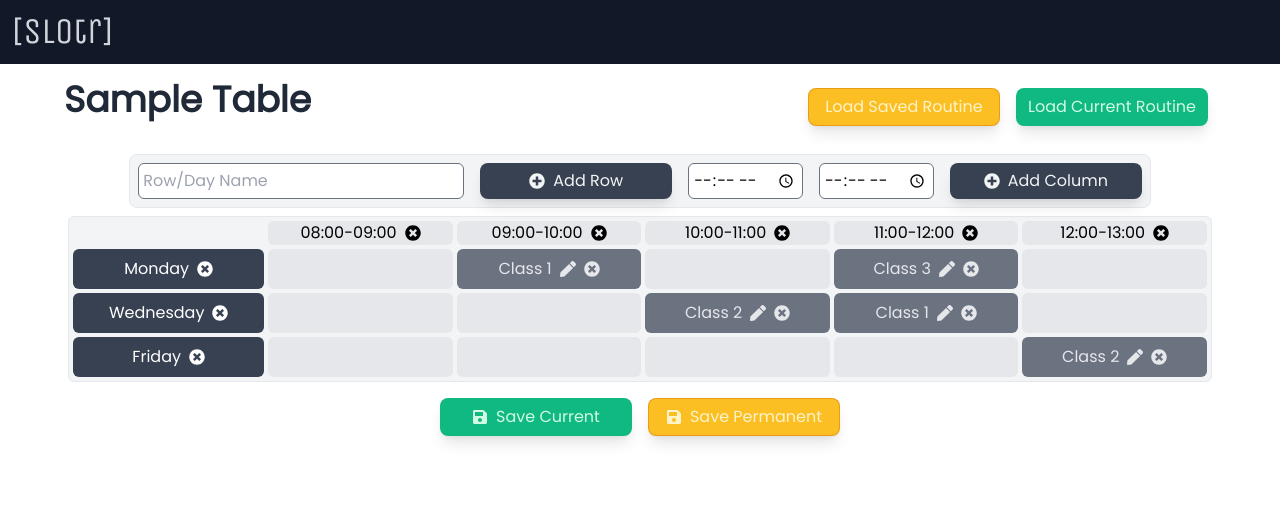
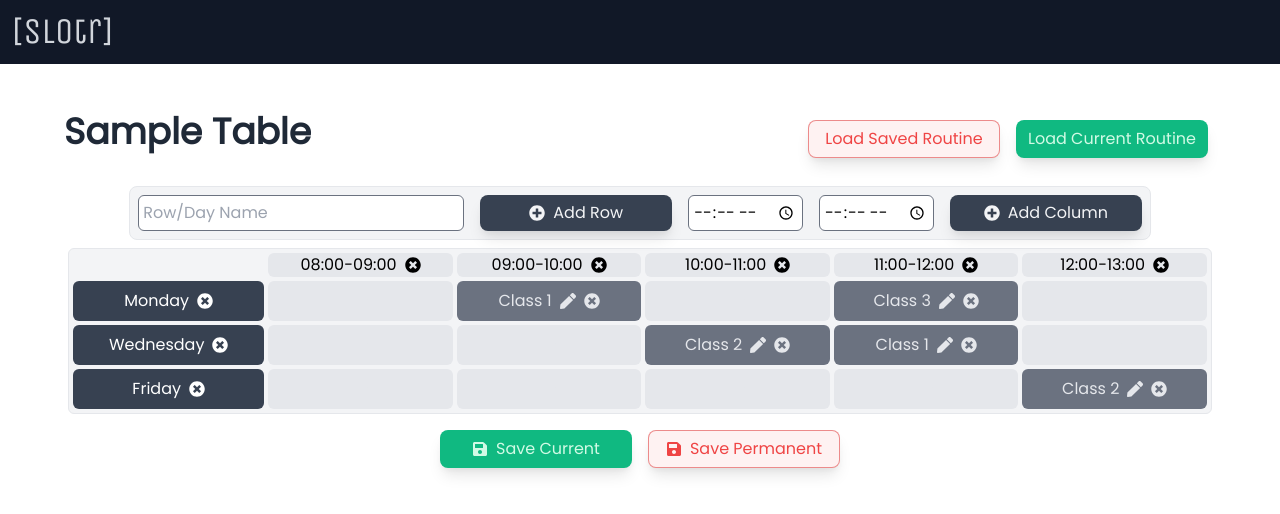
Before and after one commit to spiritinchains/slotr-frontend, a React (Create React App) app: page /edit/1 in a window 1280 px wide. Shown: the top 514 px of the page. Built offline with nearby package versions, Linux system fonts and the light colour scheme; no server answers.

Commit message:
Final the Third

```diff
--- a/src/index.css
+++ b/src/index.css
@@ -56,12 +56,13 @@ h1 {
 
 .btn-yellow{
 	@apply btn
-	text-yellow-100
-	bg-yellow-400
-	hover:bg-yellow-500
+	text-red-500
+	bg-red-50
+	hover:bg-red-500
+	hover:text-red-100
 	border
 	border-opacity-50
-	border-yellow-600;
+	border-red-600;
 }
 
 
--- a/src/pages/EditPage.tsx
+++ b/src/pages/EditPage.tsx
@@ -3,7 +3,7 @@
 import Timetable from "../components/Timetable";
 import Navigation from "../components/Navigation";
 
-import { FaPlusCircle, FaSave } from "react-icons/fa";
+import { FaPen, FaPlusCircle, FaSave } from "react-icons/fa";
 import { useRecoilState } from "recoil";
 import { timetableState } from "../atoms";
 import { TimetableState, getObjectFromState, TimetableObject, getStateFromObject } from '../TimetableData';
@@ -21,6 +21,7 @@ const EditPage = () => {
   const [startTime, setStartTime] = useState("00:00");
   const [endTime, setEndTime] = useState("01:00");
   const [tidState, setTid] = useState(tid);
+  //const [titleEdit, setTitleEdit] = useState({flag: true, name: state.name});
 
 
   const handleAddRow = () => {
@@ -177,11 +178,41 @@ const EditPage = () => {
     fetchDynamicData();
   }, [] );
 
+  /*
+  // improvisation 100
+  const handleTitleChange = () => {
+    return setState((s) => {
+      let x : TimetableState = {
+        name: titleEdit.name,
+        rows: s.rows,
+        cols: s.cols
+      };
+      return x;
+    });
+  }
+  const TitleCard = (props: any) => {
+    if (props.state.flag) {
+      return (
+        <div className="flex justify-center items-center gap-4 font-display text-4xl">
+          <h1>{state.name}</h1>
+          <button onClick={(e)=>setTitleEdit({flag:false, name:titleEdit.name})}><FaPen /></button>
+        </div>
+      );
+    } else {
+      return (
+        <div className="flex justify-center items-center gap-4 font-display text-4xl">
+          <input className="rounded-md border border-gray-400" value={state.name} onChange={(e)=>setTitleEdit({flag:false, name:e.target.value})} />
+          <FaSave onClick={(e)=>{ handleTitleChange(); setTitleEdit({flag:true, name:titleEdit.name})}}/>
+        </div>
+      );
+    }
+  };
+  */
+
   return (
-
     <div>
       <Navigation />
-      <div className="flex justify-between mx-16 py-4 text-gray-800">
+      <div className="flex justify-between mx-16 mt-8 py-4 text-gray-800">
         <h1>{state.name}</h1>
         <div className="flex">
         <button className="btn-yellow" onClick={()=>{
--- a/src/pages/HomePage.tsx
+++ b/src/pages/HomePage.tsx
@@ -2,6 +2,7 @@ import Navigation from "../components/Navigation";
 import server from '../backend/actualServer';
 import { useState} from 'react';
 import {Link} from 'react-router-dom';
+import { FaPlusCircle } from "react-icons/fa";
 
 
 const HomePage = () => {
@@ -13,10 +14,12 @@ const HomePage = () => {
   return (
     <div>
       <Navigation />
-      <div className="flex flex-col justify-center items-center font-display">
-        <button className="w-40 rounded-xl shadow-xl p-4 m-2 transition-colors hover:bg-green-600 bg-green-500 text-green-100"
+      <div className="mt-16 flex flex-col justify-center items-center font-display">
+        <span className="m-8 font-logo text-6xl">[slotr]</span>
+        <span className="font-display m-8">A routine management app</span>
+        <button className="flex justify-center items-center gap-2 w-40 rounded-xl shadow-xl p-4 m-2 transition-colors hover:bg-green-600 bg-green-500 text-green-100"
          onClick={()=> createEntry()}>
-          Create
+          <FaPlusCircle /> Create
         </button>
 
         { tid!= "" &&<div> <Link to={`edit/${tid}`}> EDIT LINK : </Link>
--- a/src/pages/ViewPage.tsx
+++ b/src/pages/ViewPage.tsx
@@ -24,7 +24,7 @@ const ViewPage = () => {
   return (
     <div>
       <Navigation />
-      <div className="mx-16 py-4 text-gray-800 flex justify-between">
+      <div className="mx-16 mt-8 py-4 text-gray-800 flex justify-between">
         <h1>{state.name}</h1>
 
       </div>
```
